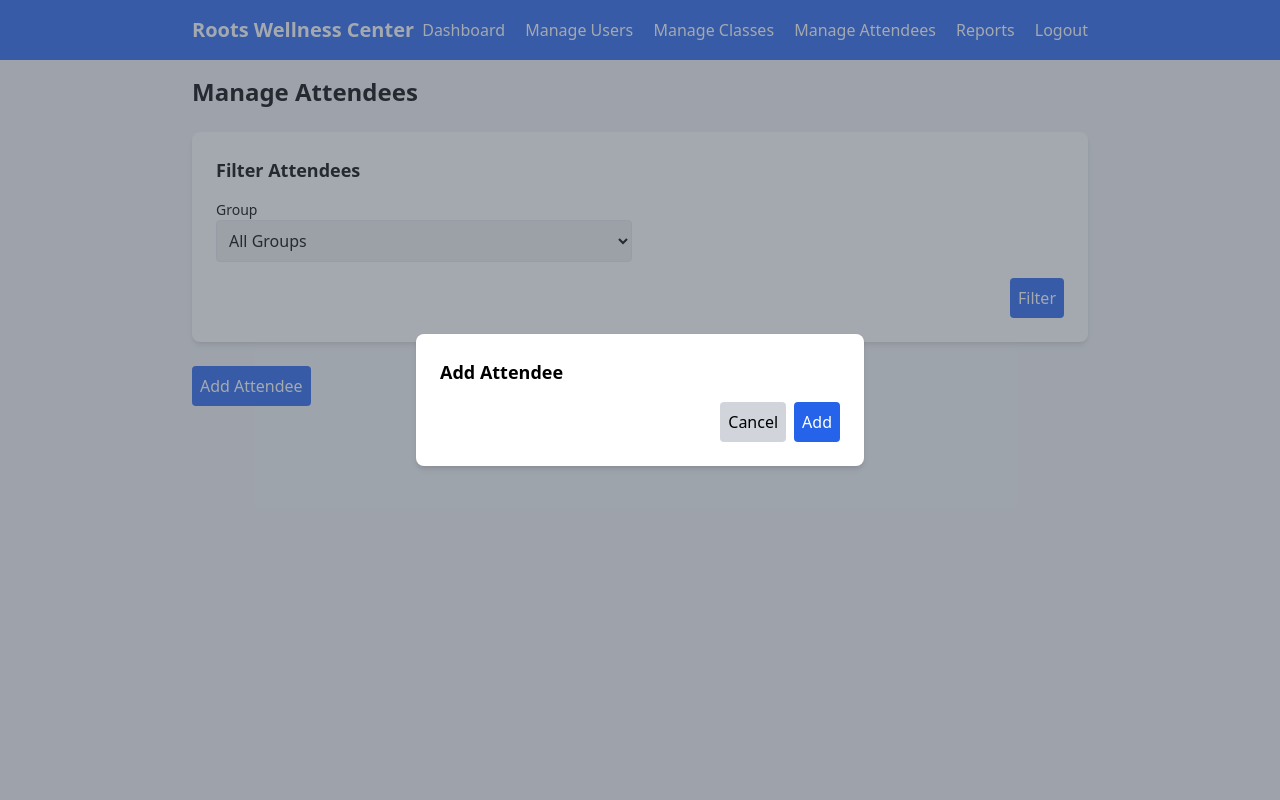
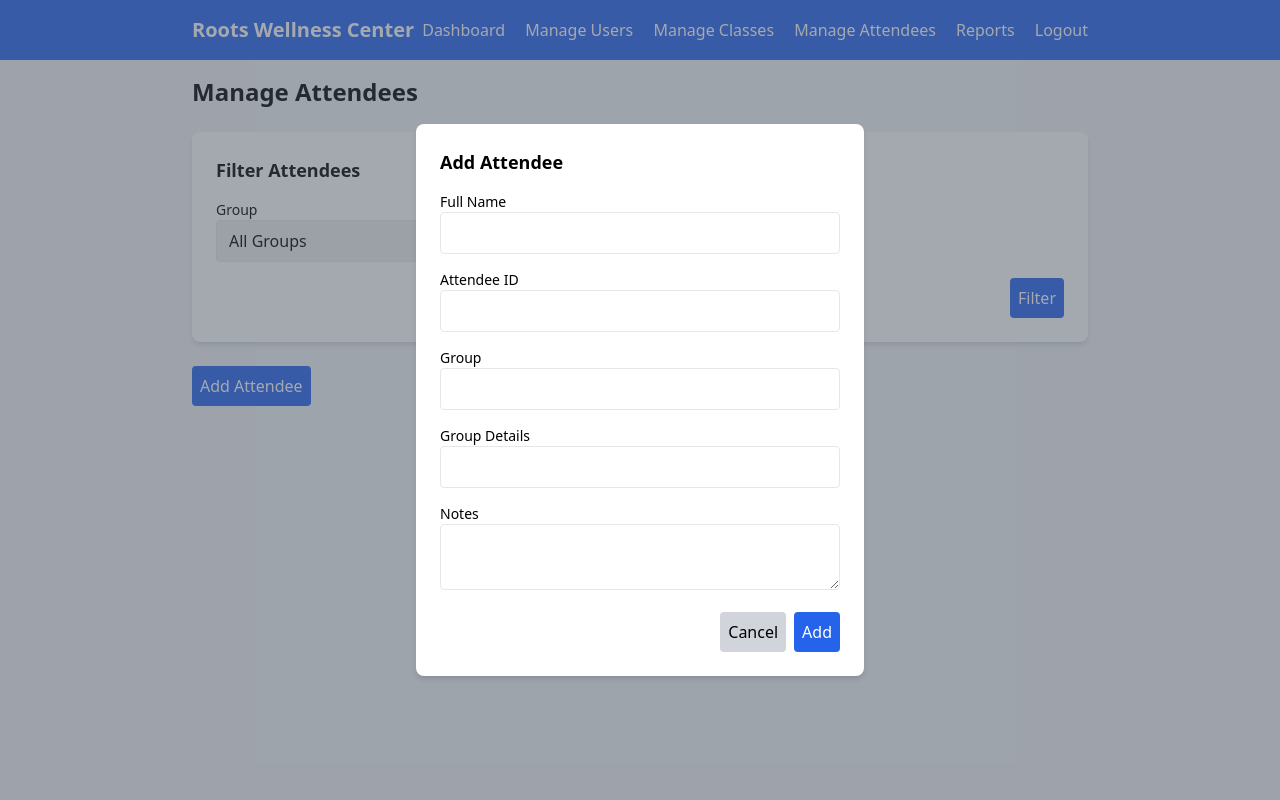
Before and after one commit to lebright85/rwc, a Flask app: page /manage_attendees in a window 1280 px wide, after a click on "Add Attendee". Run offline with Flask 3, Linux system fonts and the light colour scheme; the visitor is signed in with stand-in values (Sample User, id 1); data that the repository does not hold is empty; some libraries are stand-ins or nearby versions.

Commit message:
Update manage_attendees.html

```diff
--- a/templates/manage_attendees.html
+++ b/templates/manage_attendees.html
@@ -6,7 +6,7 @@
     <!-- Filter Form -->
     <div class="bg-white p-6 rounded-lg shadow-md mb-6">
         <h2 class="text-lg font-bold mb-4">Filter Attendees</h2>
-        <form method="GET">
+        <form method="GET" id="filterAttendeesForm">
             <div class="grid grid-cols-1 md:grid-cols-2 gap-4">
                 <div>
                     <label class="block text-sm font-medium">Group</label>
@@ -31,12 +31,31 @@
     <div id="addAttendeeModal" class="fixed inset-0 bg-gray-600 bg-opacity-50 flex items-center justify-center hidden">
         <div class="bg-white p-6 rounded-lg shadow-md w-full max-w-md">
             <h2 class="text-lg font-bold mb-4">Add Attendee</h2>
-            <form method="POST">
+            <form method="POST" id="addAttendeeForm">
                 <input type="hidden" name="action" value="add">
-                <!-- Form fields for add attendee -->
+                <div class="mb-4">
+                    <label class="block text-sm font-medium">Full Name</label>
+                    <input type="text" name="full_name" class="w-full border rounded p-2" required>
+                </div>
+                <div class="mb-4">
+                    <label class="block text-sm font-medium">Attendee ID</label>
+                    <input type="text" name="attendee_id" class="w-full border rounded p-2" required>
+                </div>
+                <div class="mb-4">
+                    <label class="block text-sm font-medium">Group</label>
+                    <input type="text" name="group" class="w-full border rounded p-2">
+                </div>
+                <div class="mb-4">
+                    <label class="block text-sm font-medium">Group Details</label>
+                    <input type="text" name="group_details" class="w-full border rounded p-2">
+                </div>
+                <div class="mb-4">
+                    <label class="block text-sm font-medium">Notes</label>
+                    <textarea name="notes" class="w-full border rounded p-2"></textarea>
+                </div>
                 <div class="flex justify-end">
                     <button type="button" onclick="closeModal('addAttendeeModal')" class="mr-2 bg-gray-300 p-2 rounded">Cancel</button>
-                    <button type="submit" class="bg-blue-600 text-white p-2 rounded">Add</button>
+                    <button type="submit" form="addAttendeeForm" class="bg-blue-600 text-white p-2 rounded">Add</button>
                 </div>
             </form>
         </div>
@@ -53,10 +72,10 @@
         <p>Notes: {{ attendee[5] or 'N/A' }}</p>
         <div class="mt-2">
             <button onclick="openModal('editAttendeeModal{{ attendee[0] }}')" class="bg-blue-600 text-white p-1 rounded mr-2">Edit</button>
-            <form method="POST" class="inline">
+            <form method="POST" id="deleteAttendeeForm{{ attendee[0] }}" class="inline">
                 <input type="hidden" name="action" value="delete">
                 <input type="hidden" name="attendee_id" value="{{ attendee[0] }}">
-                <button type="submit" class="bg-red-600 text-white p-1 rounded">Delete</button>
+                <button type="submit" form="deleteAttendeeForm{{ attendee[0] }}" class="bg-red-600 text-white p-1 rounded">Delete</button>
             </form>
         </div>
 
@@ -64,13 +83,32 @@
         <div id="editAttendeeModal{{ attendee[0] }}" class="fixed inset-0 bg-gray-600 bg-opacity-50 flex items-center justify-center hidden">
             <div class="bg-white p-6 rounded-lg shadow-md w-full max-w-md">
                 <h2 class="text-lg font-bold mb-4">Edit Attendee</h2>
-                <form method="POST">
+                <form method="POST" id="editAttendeeForm{{ attendee[0] }}">
                     <input type="hidden" name="action" value="edit">
                     <input type="hidden" name="attendee_id" value="{{ attendee[0] }}">
-                    <!-- Form fields with pre-filled values -->
+                    <div class="mb-4">
+                        <label class="block text-sm font-medium">Full Name</label>
+                        <input type="text" name="full_name" value="{{ attendee[1] }}" class="w-full border rounded p-2" required>
+                    </div>
+                    <div class="mb-4">
+                        <label class="block text-sm font-medium">Attendee ID</label>
+                        <input type="text" name="new_attendee_id" value="{{ attendee[2] }}" class="w-full border rounded p-2" required>
+                    </div>
+                    <div class="mb-4">
+                        <label class="block text-sm font-medium">Group</label>
+                        <input type="text" name="group" value="{{ attendee[3] }}" class="w-full border rounded p-2">
+                    </div>
+                    <div class="mb-4">
+                        <label class="block text-sm font-medium">Group Details</label>
+                        <input type="text" name="group_details" value="{{ attendee[4] }}" class="w-full border rounded p-2">
+                    </div>
+                    <div class="mb-4">
+                        <label class="block text-sm font-medium">Notes</label>
+                        <textarea name="notes" class="w-full border rounded p-2">{{ attendee[5] }}</textarea>
+                    </div>
                     <div class="flex justify-end">
                         <button type="button" onclick="closeModal('editAttendeeModal{{ attendee[0] }}')" class="mr-2 bg-gray-300 p-2 rounded">Cancel</button>
-                        <button type="submit" class="bg-blue-600 text-white p-2 rounded">Save</button>
+                        <button type="submit" form="editAttendeeForm{{ attendee[0] }}" class="bg-blue-600 text-white p-2 rounded">Save</button>
                     </div>
                 </form>
             </div>
```
